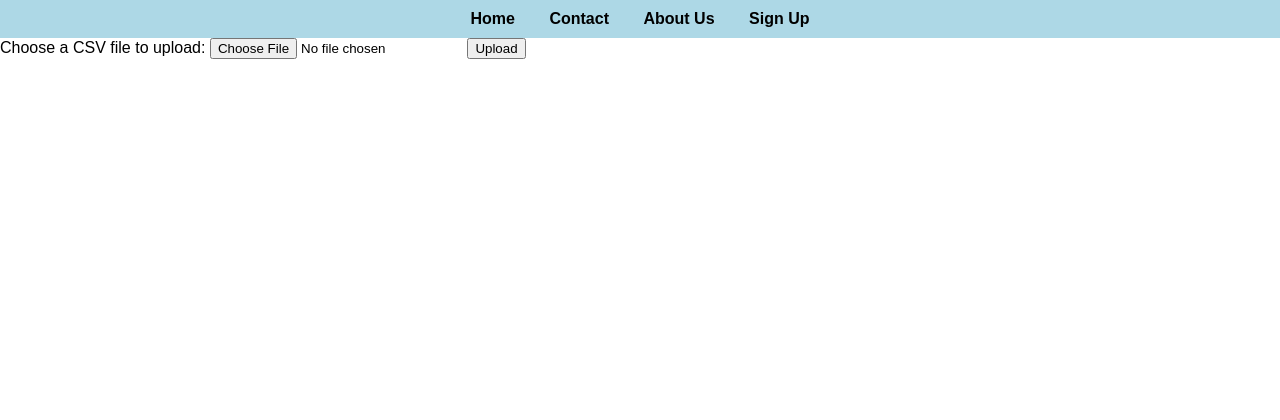
After one commit to Encerwal/productReviewSA, a PHP site: page /upload.php in a window 1280 px wide. The commit adds this page. Shown: the top 420 px of the page. Run offline with PHP 8.4, Linux system fonts and the light colour scheme.

Commit message:
Added csv file upload function
Uploaded more files and started on analysis.php file

```diff
--- a/static/home.php
+++ b/static/home.php
@@ -17,7 +17,7 @@ include('header.php');
             <!-- Buttons Section -->
             <div class="button-container">
                 <a href="single_input.php" class="button">Single Input</a>
-                <a href="csv_file.php" class="button">CSV File</a>
+                <a href="upload.php" class="button">CSV File</a>
             </div>
         </div>
     </section>
--- /dev/null
+++ b/static/upload.php
@@ -0,0 +1,65 @@
+<?php
+// Check if the form was submitted
+if ($_SERVER['REQUEST_METHOD'] == 'POST') {
+    // Check if a file was uploaded without errors
+    if (isset($_FILES['file']) && $_FILES['file']['error'] == 0) {
+        $file_name = $_FILES['file']['name'];
+        $file_tmp = $_FILES['file']['tmp_name'];
+        $file_size = $_FILES['file']['size'];
+        $file_type = $_FILES['file']['type'];
+
+        // Define allowed file types and maximum file size (10MB)
+        $allowed_types = array('csv' => 'text/csv');
+        $max_size = 10 * 1024 * 1024; // 10MB
+
+        // Get file extension
+        $file_ext = pathinfo($file_name, PATHINFO_EXTENSION);
+
+        // Verify file extension and size
+        if (!array_key_exists($file_ext, $allowed_types) || $file_type !== $allowed_types[$file_ext]) {
+            die("Error: Please select a valid CSV file.");
+        }
+
+        if ($file_size > $max_size) {
+            die("Error: File size is larger than the allowed limit of 10MB.");
+        }
+
+        // Define the upload directory
+        $upload_dir = "uploads/";
+
+        // Create the directory if it doesn't exist
+        if (!is_dir($upload_dir)) {
+            mkdir($upload_dir, 0777, true);
+        }
+
+        // Move the uploaded file to the target directory
+        $file_path = $upload_dir . basename($file_name);
+        if (move_uploaded_file($file_tmp, $file_path)) {
+            // Redirect to analysis.php with the file name as a query parameter
+            header("Location: analysis.php?file=" . urlencode($file_name));
+            exit();
+        } else {
+            echo "Error: There was a problem uploading your file. Please try again.";
+        }
+    } else {
+        echo "Error: " . $_FILES['file']['error'];
+    }
+}
+?>
+
+<?php
+// Include the header
+include('header.php');
+?>
+
+    <main>
+        <form action="upload.php" method="post" enctype="multipart/form-data">
+            <label for="file">Choose a CSV file to upload:</label>
+            <input type="file" name="file" id="file" accept=".csv" required>
+            <button type="submit">Upload</button>
+        </form>
+    </main>
+
+    <?php include('footer.php'); ?>
+</body>
+</html>
```
Also changed, not shown: static/analysis.php (added, +66 -0 lines), static/single_input.php (added, +24 -0 lines), 1 other file.
